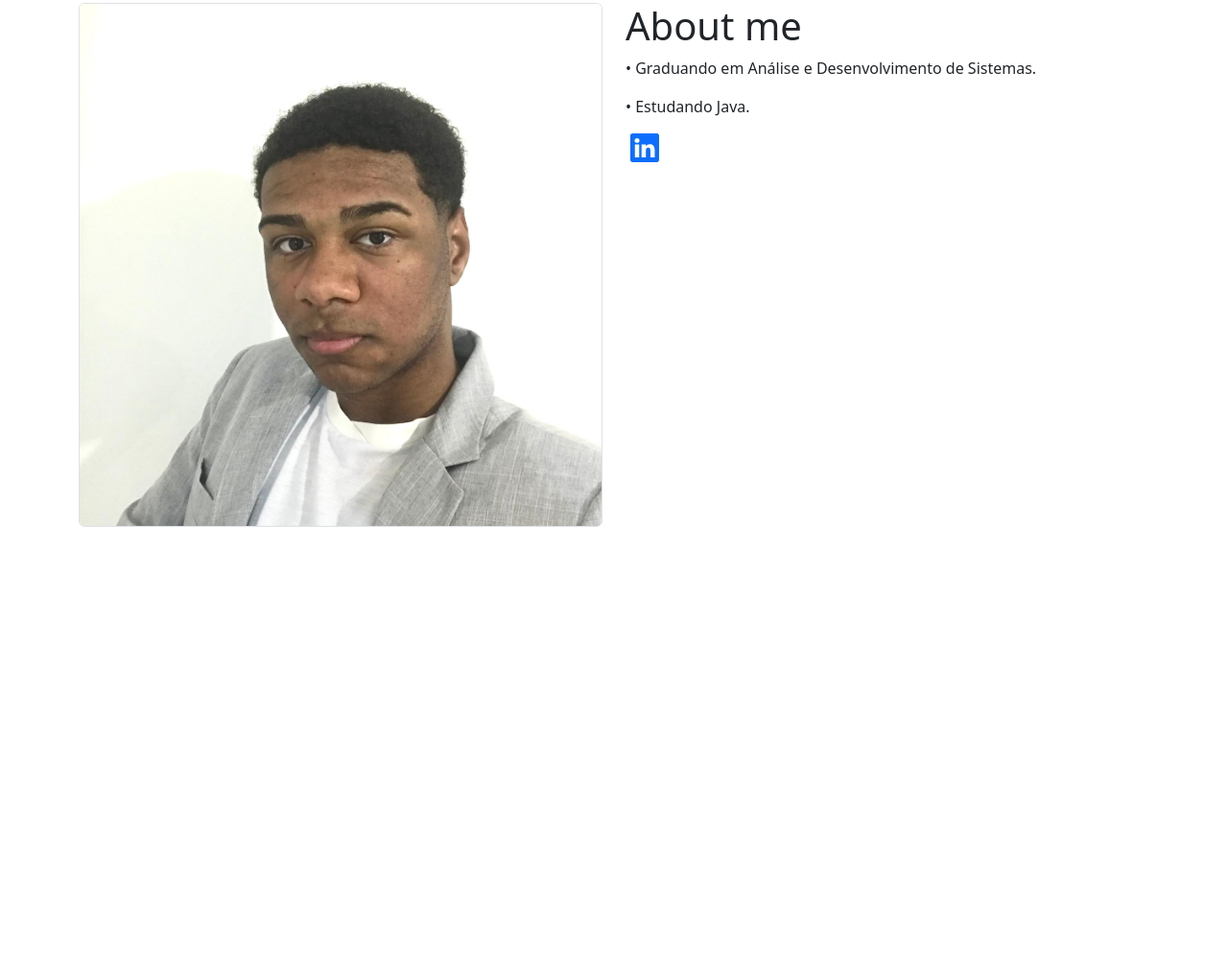
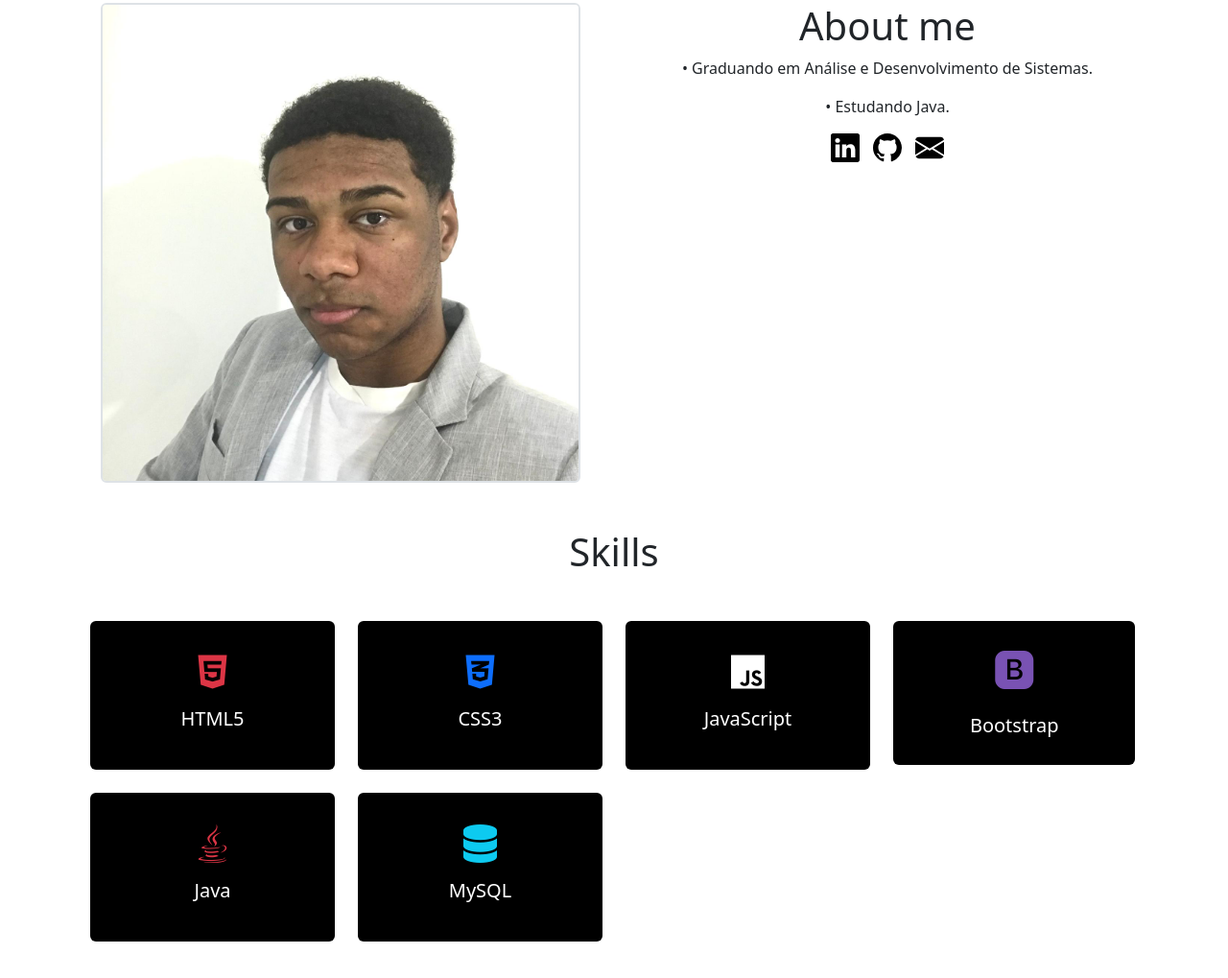
Before and after one commit to isaacp55/Portfolio, a plain HTML site: page index.html in a window 1280 px wide. Shown: the part 297-1316 px from the top of the page at 96% size. Before the commit the page ends 894 px from the top, so only its background shows below. Drawn offline with nearby package versions, Linux system fonts and the light colour scheme.

Commit message:
ajustando cards de tecnologias em diferentes telas

```diff
--- a/index.html
+++ b/index.html
@@ -14,6 +14,11 @@
     <!-- Bootstrap JS -->
     <script defer src="https://cdn.jsdelivr.net/npm/bootstrap@5.3.5/dist/js/bootstrap.bundle.min.js"></script>
 
+    <link rel="stylesheet" href="https://cdnjs.cloudflare.com/ajax/libs/font-awesome/6.5.0/css/all.min.css">
+
+    <!-- Bootstrap Icons -->
+    <link rel="stylesheet" href="https://cdn.jsdelivr.net/npm/bootstrap-icons@1.11.3/font/bootstrap-icons.css">
+
     <style>
       .navbar-brand {
         font-family: "Anton", sans-serif;
@@ -28,9 +33,15 @@
       .collapse {
         display: grid;
       }
+      html, body{
+        padding: 0;
+        margin: 0;
+      }
+
+
     </style>
   </head>
-  <body>
+  <body >
     <header>
         <nav class="navbar navbar-expand-lg px-3">
             <div class="container-fluid">
@@ -69,19 +80,85 @@
       <!-- Seção com imagem e texto lado a lado (ou empilhado no mobile) -->
       <div class="row">
         <div class="col-md-6 mb-4 mb-md-0 text-center">
-          <img src="images/profile.jpg" class="img-fluid rounded border border-1" alt="Isaac">
+          <img src="images/profile.jpg" class="img-fluid rounded w-80 border border-2" style="height: 500px; object-fit: cover;" alt="Isaac">
         </div>
-        <div class="col-md-6 align-items-end">
+        <div class="col-md-6 col-sm-6 text-center">
           <h1>About me</h1>
           <p>• Graduando em Análise e Desenvolvimento de Sistemas.</p>
           <p>• Estudando Java.</p>
-         <a href="https://www.linkedin.com/in/isaac-pereira-77648b233/" target="_blank"> <svg xmlns="http://www.w3.org/2000/svg" width="40" height="30" fill="currentColor" class="bi bi-linkedin" viewBox="0 0 16 16">
+         <a href="https://www.linkedin.com/in/isaac-pereira-77648b233/" target="_blank"> <svg xmlns="http://www.w3.org/2000/svg" width="40" height="30" fill="" class="bi bi-github" viewBox="0 0 16 16">
             <path d="M0 1.146C0 .513.526 0 1.175 0h13.65C15.474 0 16 .513 16 1.146v13.708c0 .633-.526 1.146-1.175 1.146H1.175C.526 16 0 15.487 0 14.854zm4.943 12.248V6.169H2.542v7.225zm-1.2-8.212c.837 0 1.358-.554 1.358-1.248-.015-.709-.52-1.248-1.342-1.248S2.4 3.226 2.4 3.934c0 .694.521 1.248 1.327 1.248zm4.908 8.212V9.359c0-.216.016-.432.08-.586.173-.431.568-.878 1.232-.878.869 0 1.216.662 1.216 1.634v3.865h2.401V9.25c0-2.22-1.184-3.252-2.764-3.252-1.274 0-1.845.7-2.165 1.193v.025h-.016l.016-.025V6.169h-2.4c.03.678 0 7.225 0 7.225z"/>
+          </svg></a>
+          <a href="https://github.com/isaacp55/" target="_blank"> <svg xmlns="http://www.w3.org/2000/svg" width="40" height="30" fill="" class="bi bi-linkedin" viewBox="0 0 16 16">
+            <path d="M8 0C3.58 0 0 3.58 0 8c0 3.54 2.29 6.53 5.47 7.59.4.07.55-.17.55-.38 0-.19-.01-.82-.01-1.49-2.01.37-2.53-.49-2.69-.94-.09-.23-.48-.94-.82-1.13-.28-.15-.68-.52-.01-.53.63-.01 1.08.58 1.23.82.72 1.21 1.87.87 2.33.66.07-.52.28-.87.51-1.07-1.78-.2-3.64-.89-3.64-3.95 0-.87.31-1.59.82-2.15-.08-.2-.36-1.02.08-2.12 0 0 .67-.21 2.2.82.64-.18 1.32-.27 2-.27s1.36.09 2 .27c1.53-1.04 2.2-.82 2.2-.82.44 1.1.16 1.92.08 2.12.51.56.82 1.27.82 2.15 0 3.07-1.87 3.75-3.65 3.95.29.25.54.73.54 1.48 0 1.07-.01 1.93-.01 2.2 0 .21.15.46.55.38A8.01 8.01 0 0 0 16 8c0-4.42-3.58-8-8-8"/>
+          </svg></a>
+          <a href="mailto:isaacsilva15663@gmail.com"><svg xmlns="http://www.w3.org/2000/svg" width="40" height="30" fill="" class="bi bi-envelope-fill" viewBox="0 0 16 16">
+            <path d="M.05 3.555A2 2 0 0 1 2 2h12a2 2 0 0 1 1.95 1.555L8 8.414zM0 4.697v7.104l5.803-3.558zM6.761 8.83l-6.57 4.027A2 2 0 0 0 2 14h12a2 2 0 0 0 1.808-1.144l-6.57-4.027L8 9.586zm3.436-.586L16 11.801V4.697z"/>
           </svg></a>
         </div>
       </div>
+      <h1 class="text-center my-5">Skills</h1>
+      <div class="container">
+        <div class="row g-4">
+
+          <div class="col-12 col-sm-6 col-md-4 col-lg-3">
+            <div class="card text-center p-3 bg-black text-white" style="width: 100%;">
+              <div class="card-body">
+                <i class="fa-brands fa-html5 fs-1 text-danger"></i>
+                <h5 class="card-title mt-3">HTML5</h5>
+              </div>
+            </div>
+          </div>
+
+          <div class="col-12 col-sm-6 col-md-4 col-lg-3">
+            <div class="card text-center p-3 bg-black text-white" style="width: 100%;">
+              <div class="card-body">
+                <i class="fa-brands fa-css3-alt fs-1 text-primary"></i>
+                <h5 class="card-title mt-3">CSS3</h5>
+              </div>
+            </div>
+          </div>
+
+          <div class="col-12 col-sm-6 col-md-4 col-lg-3">
+            <div class="card text-center p-3 bg-black text-white" style="width: 100%;">
+              <div class="card-body">
+                <i class="fa-brands fa-js fs-1 text-'warning"></i>
+                <h5 class="card-title mt-3">JavaScript</h5>
+              </div>
+            </div>
+          </div>
+
+          <div class="col-12 col-sm-6 col-md-4 col-lg-3">
+            <div class="card text-center p-1 bg-black text-white" style="width: 99%;">
+              <div class="card-body">
+                <i class="bi bi-bootstrap-fill fs-1" style="color: #7952b3;"></i>
+                <h5 class="card-title mt-3">Bootstrap</h5>
+              </div>
+            </div>
+          </div>
+
+
+          <div class="col-12 col-sm-6 col-md-4 col-lg-3">
+            <div class="card text-center p-3 bg-black text-white" style="width: 100%;">
+              <div class="card-body">
+                <i class="fa-brands fa-java fs-1 text-danger"></i>
+                <h5 class="card-title mt-3">Java</h5>
+              </div>
+            </div>
+          </div>
+
+          <div class="col-12 col-sm-6 col-md-4 col-lg-3">
+            <div class="card text-center p-3 bg-black text-white" style="width: 100%;">
+              <div class="card-body">
+                <i class="fa-solid fa-database fs-1 text-info"></i>
+                <h5 class="card-title mt-3">MySQL</h5>
+              </div>
+            </div>
+          </div>
+
+        </div>
+      </div>
+
     </main>
-
-    <footer></footer>
   </body>
 </html>
```
Also changed, not shown: imports/program.png (added).
